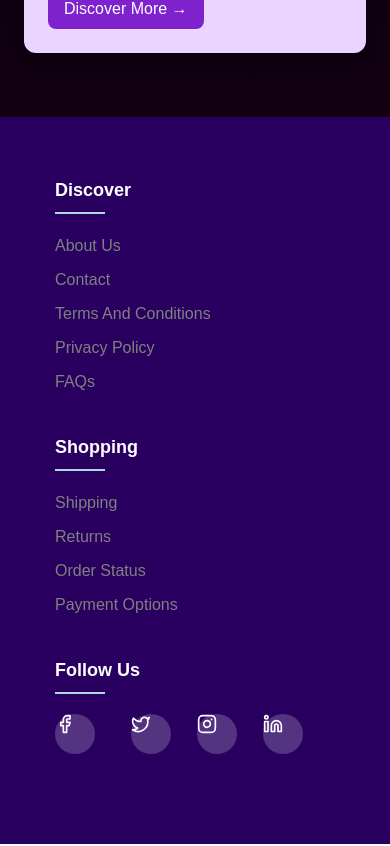
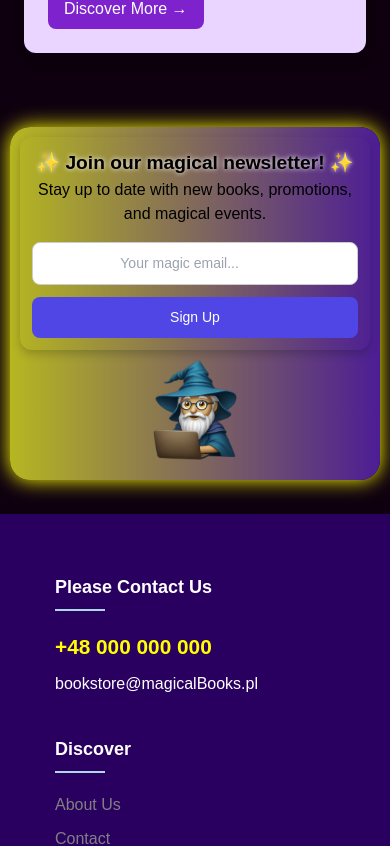
Before and after one commit to Tygrys11/Magic-BookStore, a Next.js app: page / in a window 390 px wide. Shown: the part 5179-6025 px from the top of the page. Built offline with nearby package versions, Linux system fonts and the light colour scheme.

Commit message:
newsletter&footer

```diff
--- a/src/app/components/Banner.tsx
+++ b/src/app/components/Banner.tsx
@@ -1,8 +1,8 @@
-import {Image} from "./Image"
+import {ImagesComponent} from "./ImageComponent"
 export default function Banner() {
   return (
 
-    <Image
+    <ImagesComponent
     src={"/assets/3.jpg"}
     className="rounded-lg border border-slate-400 mt-8 w-full sm:w-auto opacity-95 mx-auto d-block"
   />
--- a/src/app/components/Footer/Footer.tsx
+++ b/src/app/components/Footer/Footer.tsx
@@ -7,6 +7,17 @@ export function Footer() {
     <footer>
       <div className="container">
         <div className="row">
+        <div className="footer-col">
+            <h4>Please Contact Us</h4>
+            <ul>
+              <li>
+                <div className="telNumber">+48 000 000 000</div>
+              </li>
+              <li>
+                bookstore@magicalBooks.pl
+              </li>
+            </ul>
+          </div>
           <div className="footer-col">
             <h4>Discover</h4>
             <ul>
@@ -81,7 +92,11 @@ export function Footer() {
               </a>
             </div>
           </div>
+
         </div>
+        <br />
+        <hr />
+        <div className="copyright">Copyright © 2025 MagicBookStore</div>
       </div>
     </footer>
   );
--- a/src/app/components/Home/AboutUs.tsx
+++ b/src/app/components/Home/AboutUs.tsx
@@ -1,5 +1,6 @@
+import { Images } from "lucide-react";
 import styles from "../../styles/aboutus.module.css";
-import {Image} from "../Image";
+import {ImagesComponent} from "../ImageComponent";
 export function AboutUs() {
   return (
     <>
@@ -37,7 +38,7 @@ export function AboutUs() {
           </a>
         </div>
         <div className={styles.image}>
-          <Image src="/assets/magicalLibrary.jpg" alt="Bookstore" />
+          <ImagesComponent src="/assets/magicalLibrary.jpg" alt="Bookstore" />
         </div>
       </div>
     </>
--- a/src/app/components/Home/MagicBookCategories.tsx
+++ b/src/app/components/Home/MagicBookCategories.tsx
@@ -1,4 +1,8 @@
+"use client";
+import { ImagesComponent } from "../ImageComponent";
+import styles from "../../styles/newsletter.module.css";
 import Image from "next/image";
+import { useState } from "react";
 
 const categories = [
   {
@@ -34,17 +38,42 @@ const categories = [
 ];
 
 export default function MagicBookCategories() {
+  const [email, setEmail] = useState("");
+  const [status, setStatus] = useState("");
+
+  const handleSubscribe = async (e: { preventDefault: () => void }) => {
+    e.preventDefault();
+    setStatus("loading");
+
+    setTimeout(() => {
+      setStatus("subscribed");
+    }, 1000);
+  };
+
   return (
+    <>
       <section className="py-16">
         <div className="max-w-6xl mx-auto px-6">
-        <h2 className="text-3xl font-extrabold text-purple-900 text-center">📚 Enchanted Book Categories</h2>
+          <h2 className="text-3xl font-extrabold text-purple-900 text-center">
+            📚 Enchanted Book Categories
+          </h2>
           <div className="grid grid-cols-1 md:grid-cols-2 lg:grid-cols-3 gap-8 mt-10">
             {categories.map((category, index) => (
-            <div key={index} className="bg-purple-200 p-6 rounded-xl shadow-lg hover:shadow-2xl transition">
+              <div
+                key={index}
+                className="bg-purple-200 p-6 rounded-xl shadow-lg hover:shadow-2xl transition"
+              >
                 <div className="relative w-full h-60">
-                <Image src={category.image} alt={category.title} layout="fill" className="rounded-lg object-cover" />
+                  <Image
+                    src={category.image}
+                    alt={category.title}
+                    layout="fill"
+                    className="rounded-lg object-cover"
+                  />
                 </div>
-              <h3 className="mt-4 text-xl font-bold text-purple-800">{category.title}</h3>
+                <h3 className="mt-4 text-xl font-bold text-purple-800">
+                  {category.title}
+                </h3>
                 <p className="text-gray-600 mt-2">{category.description}</p>
                 <button className="mt-4 bg-purple-700 text-white px-4 py-2 rounded-lg hover:bg-purple-900 transition">
                   Discover More →
@@ -54,5 +83,47 @@ export default function MagicBookCategories() {
           </div>
         </div>
       </section>
+      <section className={styles.newsletter}>
+        <div className={styles.container}>
+          <div className={styles.card}>
+            <div className={styles.cardContent}>
+              <h2 className={styles.title}>
+                ✨ Join our magical newsletter! ✨
+              </h2>
+              <p>
+                Stay up to date with new books, promotions, and magical events.
+              </p>
+              <form onSubmit={handleSubscribe} className={styles.form}>
+                <div className={styles.inputContainer}>
+                  <input
+                    type="email"
+                    placeholder="
+                    Your magic email..."
+                    value={email}
+                    onChange={(e) => setEmail(e.target.value)}
+                    className={styles.inputField}
+                    required
+                  />
+                </div>
+                <button type="submit" className={styles.button}>
+                  {status === "loading" ? "Subscribed..." : "Sign Up"}
+                </button>
+              </form>
+              {status === "subscribed" && (
+                <p className={styles.successMessage}>
+                  Thanks for signing up! 🎩✨
+                </p>
+              )}
+            </div>
+          </div>
+          <ImagesComponent
+            src="/assets/wizard.png"
+            alt="wizard"
+            className={styles.wizardImg}
+          />
+        </div>
+      </section>
+      <br />
+    </>
   );
 }
--- a/src/app/components/Image.tsx
+++ /dev/null
@@ -1,3 +0,0 @@
-export function Image({src="",className="",alt=""}) {
-    return <img src={src} className={className} alt={alt}/>
-}
--- /dev/null
+++ b/src/app/components/ImageComponent.tsx
@@ -0,0 +1,3 @@
+export function ImagesComponent({src="",className="",alt=""}) {
+    return <img src={src} className={className} alt={alt}/>
+}
--- a/src/app/globals.css
+++ b/src/app/globals.css
@@ -56,6 +56,13 @@ body {
   height: 2px;
   width: 50px;
   box-sizing: border-box;
+}
+
+.footer-col .telNumber {
+  color: yellow;
+  font-size: 1.3em;
+  font-weight: bold;
+
 }
 
 /* Linki w stopce */
@@ -130,6 +137,7 @@ footer.fixed {
   color: white;
   z-index: 1000;
 }
+
 .social-links {
   display: flex;
   gap: 10px; /* Odstęp między ikonami */
@@ -154,3 +162,11 @@ footer.fixed {
 .social-icon svg {
   margin: 9.5; /* usuwa marginesy wokół ikon */
 }
+
+.copyright {
+  margin: 20px;
+}
+
+hr{
+  width: 100%;
+}
--- /dev/null
+++ b/src/app/styles/newsletter.module.css
@@ -0,0 +1,138 @@
+.container {
+    display: flex;
+    justify-content: center;
+    align-items: center;
+    background: linear-gradient(to right, #b6b621, #4c1d95);
+    width: 60%;
+    padding: 16px;
+    margin: 40px auto;
+    border-radius: 20px;
+    box-shadow: 0 0 20px yellow;
+    flex-direction: row;
+    flex-wrap: wrap;
+}
+
+.card {
+    max-width: 650px;
+    width: 90%;
+    color: black;
+    padding: 24px;
+    border-radius: 12px;
+    box-shadow: 0px 4px 10px rgba(0, 0, 0, 0.2);
+}
+
+.title {
+    font-size: 1.5em;
+    text-align: center;
+    font-weight: bold;
+    text-shadow: 0 0 5px white;
+}
+
+.cardContent {
+    text-align: center;
+}
+
+.form {
+    display: flex;
+    flex-direction: column;
+    gap: 12px;
+    margin-top: 16px;
+}
+
+.inputContainer {
+    position: relative;
+}
+
+.inputField {
+    width: 100%;
+    padding: 12px;
+    border: 1px solid #ccc;
+    border-radius: 8px;
+    font-size: 16px;
+}
+
+.button {
+    background: #4f46e5;
+    color: white;
+    font-size: 16px;
+    padding: 12px;
+    border: none;
+    border-radius: 8px;
+    cursor: pointer;
+    transition: all 0.3s ease;
+}
+
+.button:hover {
+    background: #4338ca;
+}
+
+.successMessage {
+    margin-top: 12px;
+    color: #10b981;
+}
+
+.wizardImg {
+    width: 20%;
+    max-width: 250px;
+    height: auto;
+    margin: 20px;
+}
+
+/* RESPONSYWNOŚĆ */
+
+/* Tablety i średnie ekrany */
+@media (max-width: 1024px) {
+    .container {
+        width: 80%;
+        flex-direction: column;
+        align-items: center;
+    }
+}
+
+/* Telefony */
+@media (max-width: 768px) {
+    .container {
+        width: 90%;
+        padding: 12px;
+    }
+    .card {
+        width: 100%;
+        padding: 16px;
+    }
+    .title {
+        font-size: 1.3em;
+    }
+    .wizardImg {
+        width: 30%;
+        max-width: 120px;
+        margin: 10px auto;
+    }
+}
+
+/* Bardzo małe telefony */
+@media (max-width: 480px) {
+    .container {
+        width: 95%;
+        padding: 10px;
+        margin: 10px auto;
+    }
+    .card {
+        padding: 12px;
+    }
+    .title {
+        font-size: 1.2em;
+    }
+    .inputField {
+        font-size: 14px;
+        padding: 10px;
+    }
+    .button {
+        font-size: 14px;
+        padding: 10px;
+    }
+    .wizardImg {
+        width: 40%;
+        max-width: 100px;
+        margin: 10px auto;
+    }
+}
```
Also changed, not shown: public/assets/wizard.png (added). Lines whose indentation alone changed are shown as unchanged.
